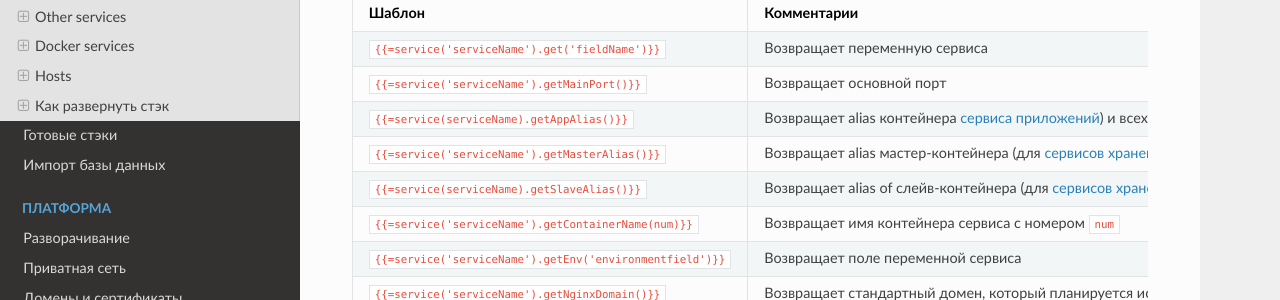
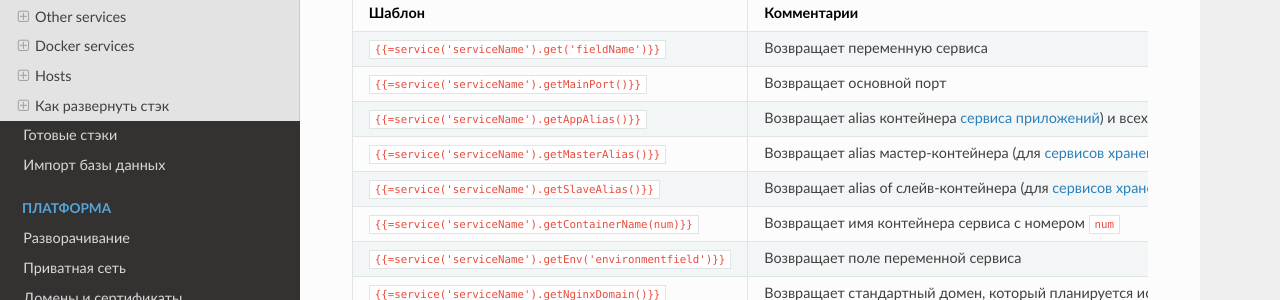
Before and after one commit to d2cio/docs-ru, an MkDocs documentation site: the page built from docs/getting-started/stacks.md, in a window 1280 px wide and 900 px high, scrolled down 465 px. Shown: the part 147-447 px from the top of the window. Built offline with MkDocs 1.6.1, drawn with Linux system fonts in a browser that asks for light colours; nearby versions of some CDN libraries; old or Windows-style settings are respelled for this version of MkDocs.

```diff
--- a/docs/getting-started/stacks.md
+++ b/docs/getting-started/stacks.md
@@ -19,9 +19,9 @@
 :------------------------------------------------------- | :--------------------------------------------------------------------------------------------------------------------------------------------
 `{{=service('serviceName').get('fieldName')}}`           | Возвращает переменную сервиса
 `{{=service('serviceName').getMainPort()}}`              | Возвращает основной порт
-`{{=service(serviceName).getAppAlias()}}`                | Возвращает alias контейнера [сервиса приложений](/getting-started/services/#_5)) и всех не реплицируемых сервисов (например, Redis или NGINX)
+`{{=service('serviceName').getAppAlias()}}`                | Возвращает alias контейнера [сервиса приложений](/getting-started/services/#_5)) и всех не реплицируемых сервисов (например, Redis или NGINX)
 `{{=service('serviceName').getMasterAlias()}}`           | Возвращает alias мастер-контейнера (для [сервисов хранения данных](/getting-started/services/#data-services))
-`{{=service(serviceName).getSlaveAlias()}}`              | Возвращает alias of слейв-контейнера (для [сервисов хранения](/getting-started/services/#_4))
+`{{=service('serviceName').getSlaveAlias()}}`              | Возвращает alias of слейв-контейнера (для [сервисов хранения](/getting-started/services/#_4))
 `{{=service('serviceName').getContainerName(num)}}`      | Возвращает имя контейнера сервиса с номером `num`
 `{{=service('serviceName').getEnv('environmentfield')}}` | Возвращает поле переменной сервиса
 `{{=service('serviceName').getNginxDomain()}}`           | Возвращает стандартный домен, который планируется использовать в NGINX
```
